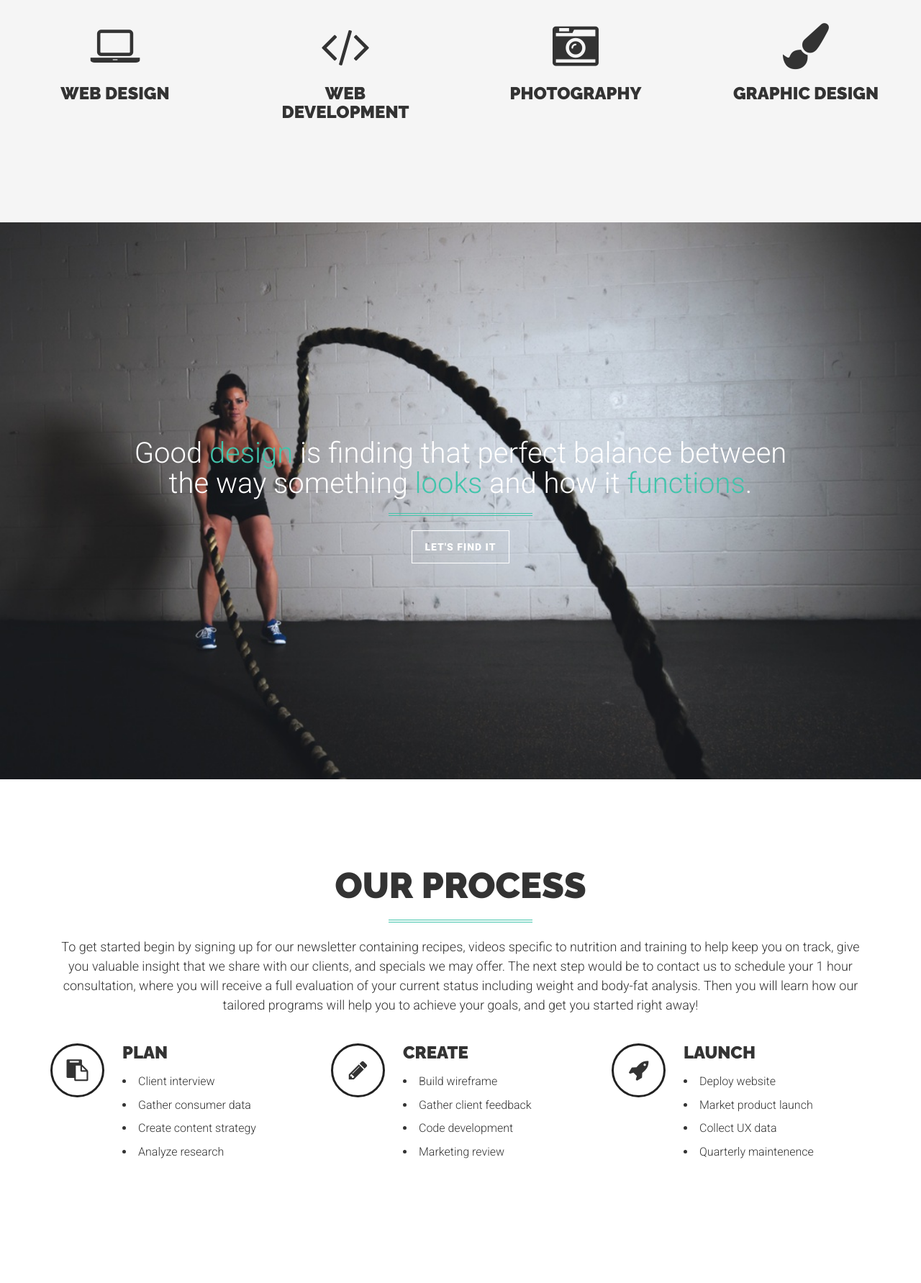
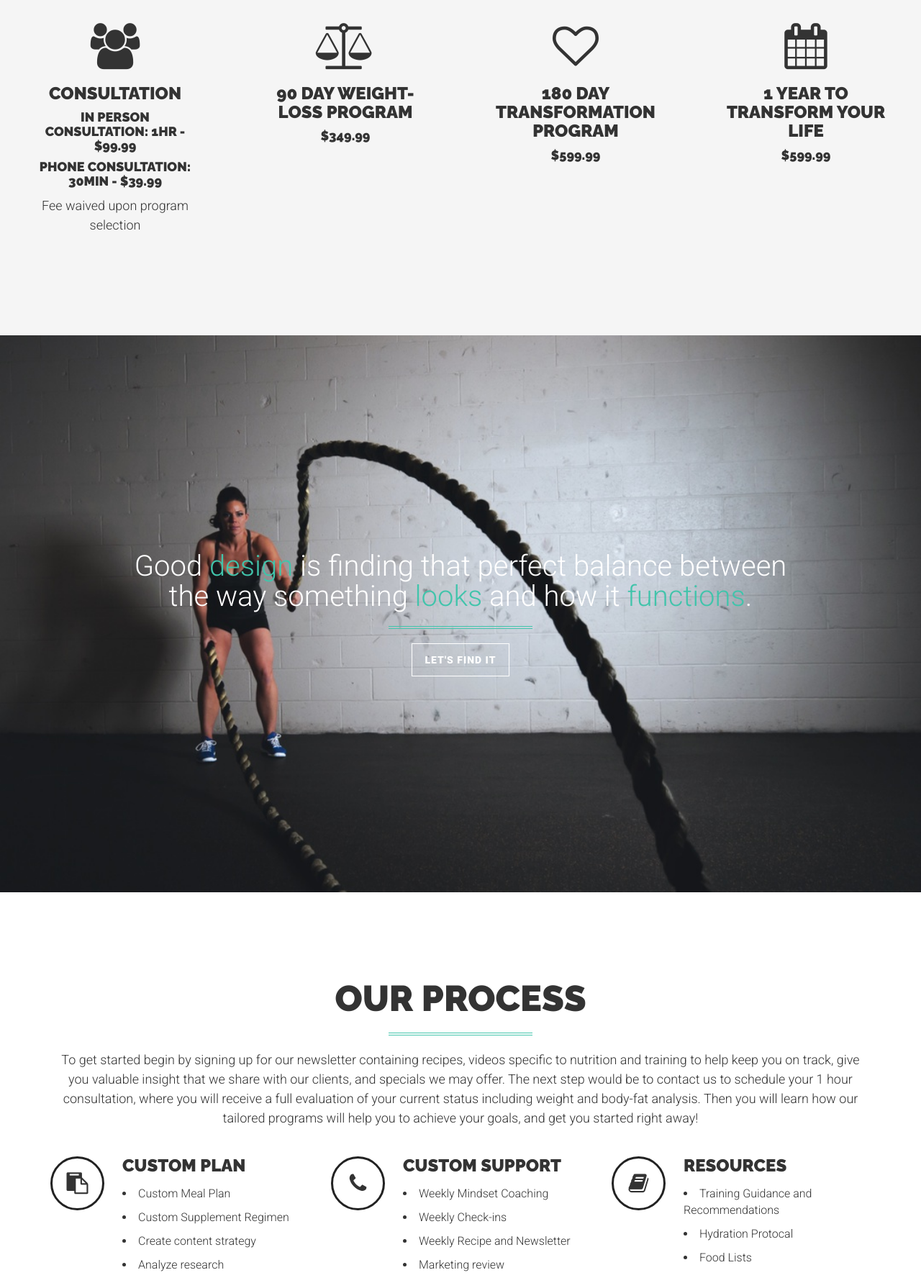
Before and after one commit to robgmerrill/rob_new_port, a plain HTML site: page index.html in a window 1280 px wide. Shown: the part 1862-3645 px from the top of the page at 72% size. Drawn offline with Linux system fonts and the light colour scheme.

Commit message:
new content changes

```diff
--- a/index.html
+++ b/index.html
@@ -131,29 +131,34 @@
             <div class="row text-center content-row">
                 <div class="col-md-3 col-sm-6 wow fadeIn" data-wow-delay=".2s">
                     <div class="about-content">
-                        <i class="fa fa-laptop fa-4x"></i>
-                        <h3>Web Design</h3>
-                        <p><!-- Great User Interface! --></p>
-                    </div>
-                </div>
-                <div class="col-md-3 col-sm-6 wow fadeIn" data-wow-delay=".4s">
-                    <div class="about-content">
-                        <i class="fa fa-code fa-4x"></i>
-                        <h3>Web Development</h3>
-                        <p><!-- Full Stack JavaScript. --></p>
+                        <i class="fa fa-users fa-4x"></i>
+                        <h3>Consultation</h3>
+                        <h4>In Person Consultation: 1hr - $99.99</h4>
+                        <h4>Phone Consultation: 30min - $39.99</h4>
+                        <p>Fee waived upon program selection</p>
                     </div>
                 </div>
                 <div class="col-md-3 col-sm-6 wow fadeIn" data-wow-delay=".6s">
                     <div class="about-content">
-                        <i class="fa fa-camera-retro fa-4x"></i>
-                        <h3>Photography</h3>
+                        <i class="fa fa-balance-scale fa-4x"></i>
+                        <h3>90 day weight-loss program</h3>
+                        <h4>$349.99</h4>
                         <p><!-- When building this theme, we've paid close attention to how it looks on various screen sizes. Try it out on a phone or tablet! --></p>
                     </div>
                 </div>
                 <div class="col-md-3 col-sm-6 wow fadeIn" data-wow-delay=".8s">
                     <div class="about-content">
-                        <i class="fa fa-paint-brush fa-4x"></i>
-                        <h3>Graphic Design</h3>
+                        <i class="fa fa-heart-o fa-4x"></i>
+                        <h3>180 day Transformation Program</h3>
+                        <h4>$599.99</h4>
+                        <p><!-- All of our themes are crafted with care, and we strive to make your experience as one of our customers the best as possible. --></p>
+                    </div>
+                </div>
+                <div class="col-md-3 col-sm-6 wow fadeIn" data-wow-delay=".8s">
+                    <div class="about-content">
+                        <i class="fa fa-calendar fa-4x"></i>
+                        <h3>1 year to Transform Your Life</h3>
+                        <h4>$599.99</h4>
                         <p><!-- All of our themes are crafted with care, and we strive to make your experience as one of our customers the best as possible. --></p>
                     </div>
                 </div>
@@ -191,10 +196,10 @@
                             <i class="fa fa-clipboard"></i>
                         </div>
                         <div class="media-body">
-                            <h3 class="media-heading">Plan</h3>
+                            <h3 class="media-heading">Custom Plan</h3>
                             <ul>
-                                <li>Client interview</li>
-                                <li>Gather consumer data</li>
+                                <li>Custom Meal Plan</li>
+                                <li>Custom Supplement Regimen</li>
                                 <li>Create content strategy</li>
                                 <li>Analyze research</li>
                             </ul>
@@ -204,14 +209,14 @@
                 <div class="col-md-4 wow fadeIn" data-wow-delay=".4s">
                     <div class="media">
                         <div class="pull-left">
-                            <i class="fa fa-pencil"></i>
+                            <i class="fa fa-phone"></i>
                         </div>
                         <div class="media-body">
-                            <h3 class="media-heading">Create</h3>
+                            <h3 class="media-heading">Custom Support</h3>
                             <ul>
-                                <li>Build wireframe</li>
-                                <li>Gather client feedback</li>
-                                <li>Code development</li>
+                                <li>Weekly Mindset Coaching</li>
+                                <li>Weekly Check-ins</li>
+                                <li>Weekly Recipe and Newsletter</li>
                                 <li>Marketing review</li>
                             </ul>
                         </div>
@@ -220,15 +225,14 @@
                 <div class="col-md-4 wow fadeIn" data-wow-delay=".6s">
                     <div class="media">
                         <div class="pull-left">
-                            <i class="fa fa-rocket"></i>
+                            <i class="fa fa-book"></i>
                         </div>
                         <div class="media-body">
-                            <h3 class="media-heading">Launch</h3>
+                            <h3 class="media-heading">Resources</h3>
                             <ul>
-                                <li>Deploy website</li>
-                                <li>Market product launch</li>
-                                <li>Collect UX data</li>
-                                <li>Quarterly maintenence</li>
+                                <li>Training Guidance and Recommendations</li>
+                                <li>Hydration Protocal</li>
+                                <li>Food Lists</li>
                             </ul>
                         </div>
                     </div>
```
